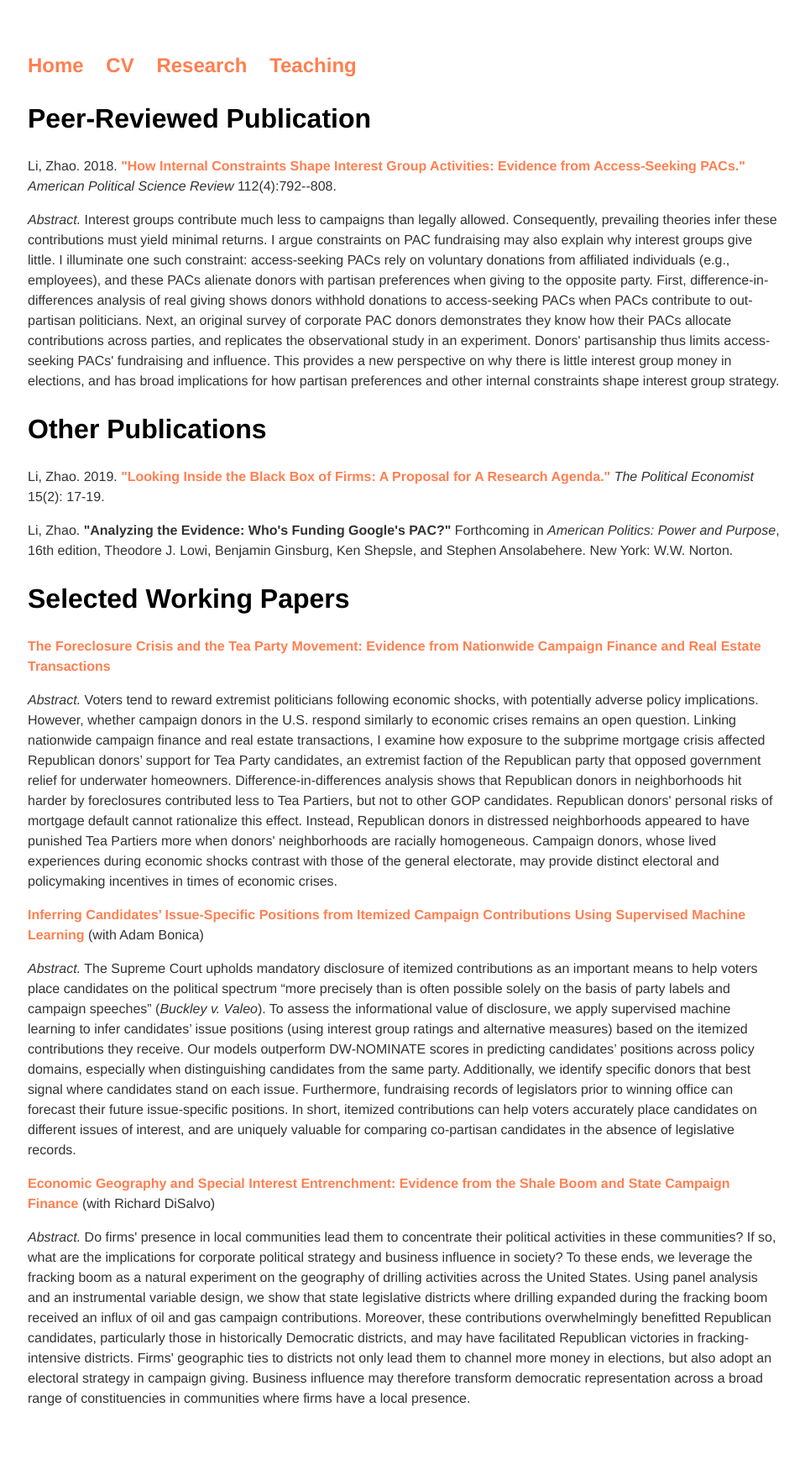
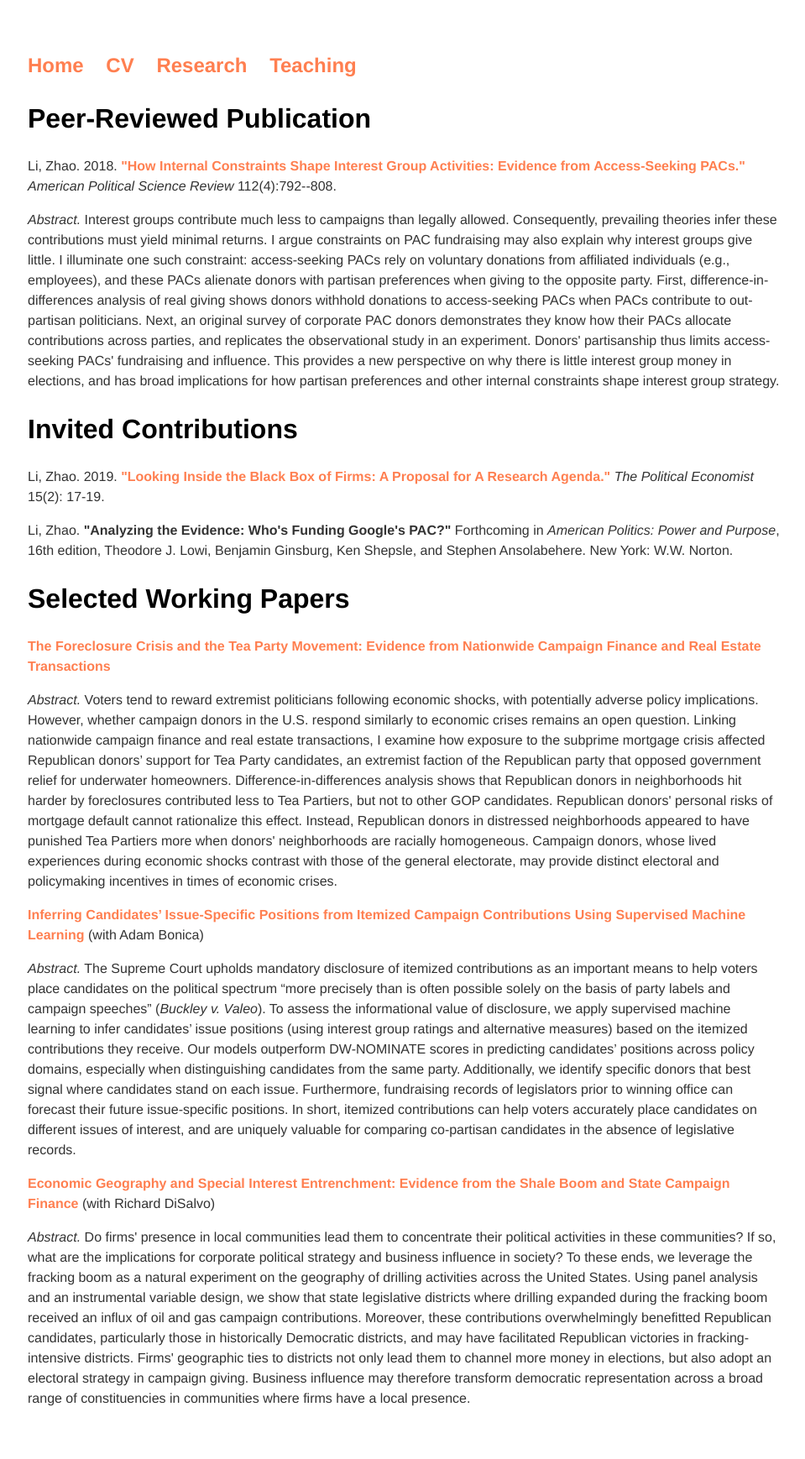
Before and after one commit to zhaoliresearch/zhaoliresearch.github.io, a Jekyll site: the page built from research/index.html, in a window 1280 px wide. Shown: the whole page at 84% size, without its empty margins (159-1118 px from the left). Built offline with Jekyll 4.4.1, drawn with Linux system fonts in a browser that asks for light colours.

Commit message:
Update index.html

```diff
--- a/research/index.html
+++ b/research/index.html
@@ -6,7 +6,7 @@ title: Zhao Li, Ph.D.
 <h2>Peer-Reviewed Publication</h2>
 <p>Li, Zhao. 2018. <b><a href="https://www.cambridge.org/core/journals/american-political-science-review/article/how-internal-constraints-shape-interest-group-activities-evidence-from-accessseeking-pacs/2DF966405543A54CE0BC8BDE18307B56">"How Internal Constraints Shape Interest Group Activities: Evidence from Access-Seeking PACs."</a></b> <i>American Political Science Review</i> 112(4):792--808.</p>
   <p><i>Abstract.</i> Interest groups contribute much less to campaigns than legally allowed. Consequently, prevailing theories infer these contributions must yield minimal returns. I argue constraints on PAC fundraising may also explain why interest groups give little. I illuminate one such constraint: access-seeking PACs rely on voluntary donations from affiliated individuals (e.g., employees), and these PACs alienate donors with partisan preferences when giving to the opposite party. First, difference-in-differences analysis of real giving shows donors withhold donations to access-seeking PACs when PACs contribute to out-partisan politicians. Next, an original survey of corporate PAC donors demonstrates they know how their PACs allocate contributions across parties, and replicates the observational study in an experiment. Donors' partisanship thus limits access-seeking PACs' fundraising and influence. This provides a new perspective on why there is little interest group money in elections, and has broad implications for how partisan preferences and other internal constraints shape interest group strategy.</p>
-<h2>Other Publications</h2>
+<h2>Invited Contributions</h2>
 <p>Li, Zhao. 2019. <b><a href="https://docs.google.com/viewer?a=v&pid=sites&srcid=dW1pY2guZWR1fHBvbGl0aWNhbC1lY29ub21pc3QtbmV3c2xldHRlcnxneDo2ZjY0NzVhMzJjNWE0NzZi">"Looking Inside the Black Box of Firms: A Proposal for A Research Agenda."</a></b> <i>The Political Economist</i> 15(2): 17-19.</p>
 <p>Li, Zhao. <b>"Analyzing the Evidence: Who's Funding Google's PAC?"</a></b> Forthcoming in <i>American Politics: Power and Purpose</i>, 16th edition, Theodore J. Lowi, Benjamin Ginsburg, Ken Shepsle, and Stephen Ansolabehere. New York: W.W. Norton.</p>
 <h2>Selected Working Papers </h2>
```
